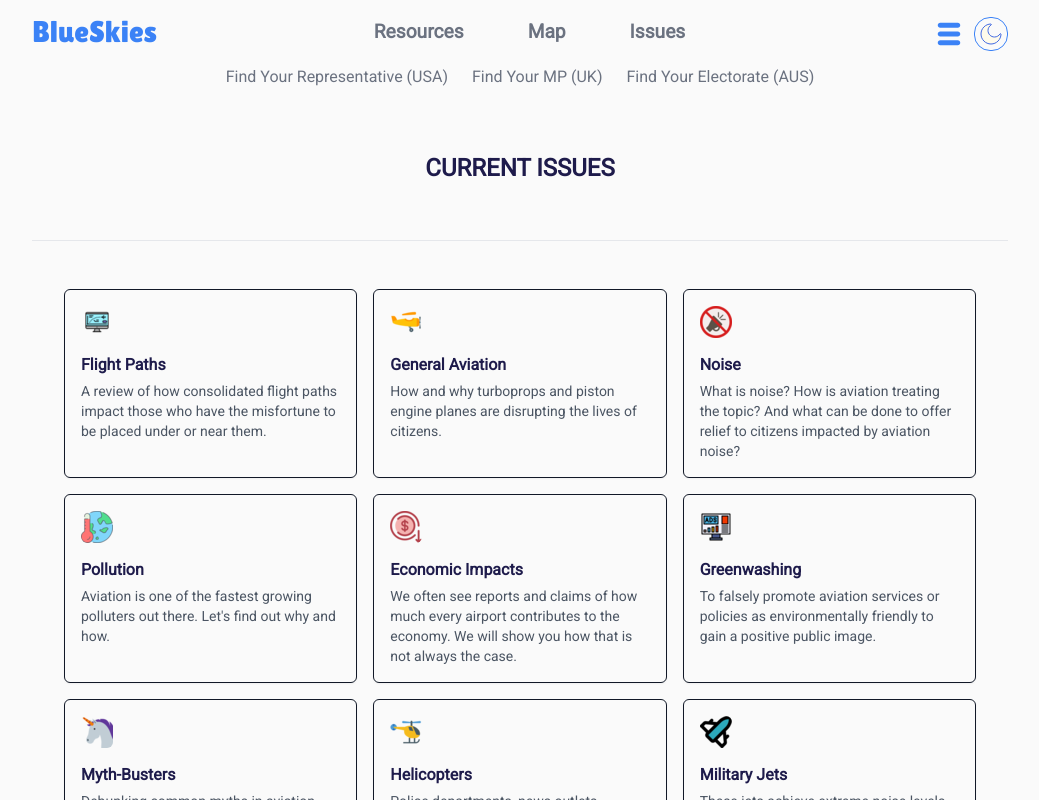
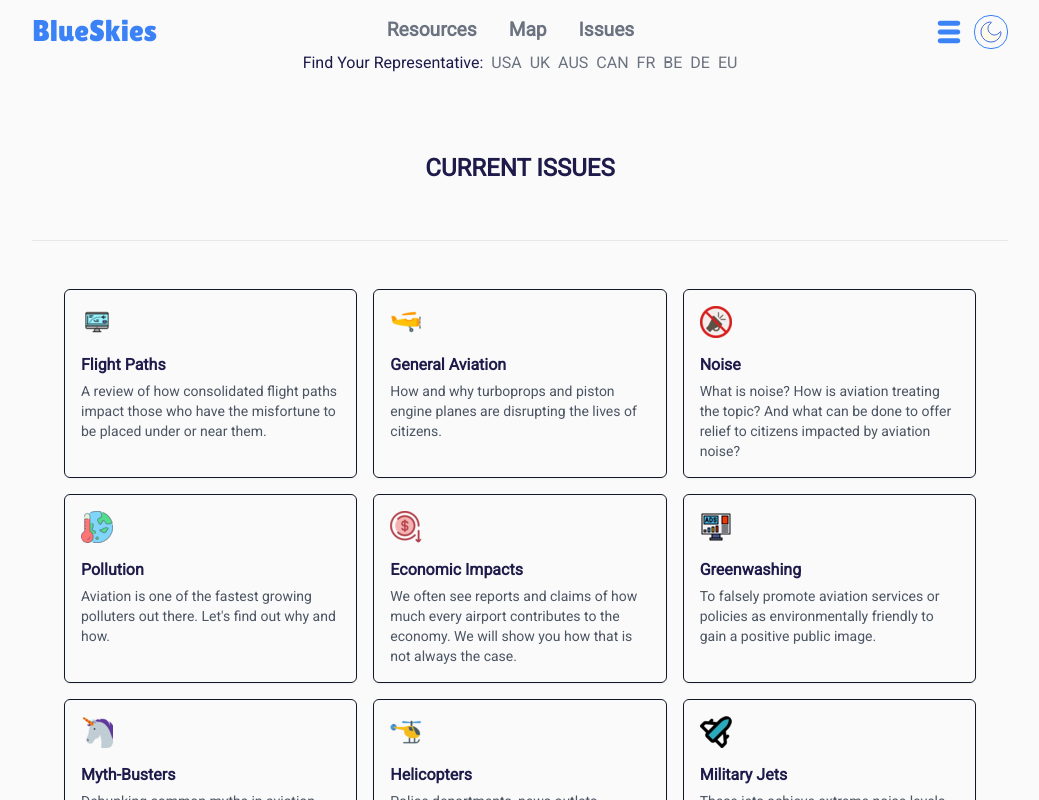
Before and after one commit to Aleshere/blueskies-advocates, a Next.js app: page /issues in a window 1280 px wide. Shown: the top 800 px of the page, without its empty margins (120-1159 px from the left). Built offline with nearby package versions, Linux system fonts and the light colour scheme; no server answers.

Commit message:
fixed navbar

```diff
--- a/app/(client)/(layout with footer)/globals.css
+++ b/app/(client)/(layout with footer)/globals.css
@@ -56,6 +56,10 @@ caption a:hover,
   transition: 0.5s;
 }
 
+.reps-link {
+  list-style-type: none;
+}
+
 .dropdown ul {
   position: relative;
 }
@@ -64,13 +68,18 @@ caption a:hover,
   display: flex;
   align-items: center;
   justify-content: space-between;
-  padding: 0.5rem 1rem;
+  padding: 0 1rem;
   font-size: 1.2rem;
   font-weight: bold;
   transition: 0.3s;
 }
 
-.dropdown-link:hover > a {
+.reps-link > a {
+    transition: 0.3s;
+}
+
+.dropdown-link:hover > a,
+.reps-link:hover > a {
   --tw-text-opacity: 1;
   color: rgb(59 130 246 / var(--tw-text-opacity));
 }
--- a/app/(client)/(layout with footer)/layout.tsx
+++ b/app/(client)/(layout with footer)/layout.tsx
@@ -7,6 +7,7 @@ import Footer from '../../components/Footer';
 import Script from 'next/script';
 import OriginTracker from '../../components/OriginTracker';
 import { GoogleAnalytics } from '@next/third-parties/google';
+
 
 const roboto = Roboto({
   weight: '400',
@@ -36,7 +37,7 @@ export default function RootLayout({
   children: React.ReactNode;
 }>) {
   return (
-    <html lang="en">
+    <html lang="en" suppressHydrationWarning>
       <head>
         <meta property="fb:app_id" content={process.env.FACEBOOK_APP_ID} />
         <GoogleAnalytics gaId={process.env.NEXT_PUBLIC_GA_ID as string} />
@@ -44,7 +45,7 @@ export default function RootLayout({
         <Script src="/assets/scripts/translation.js" strategy="beforeInteractive" />
         <Script src="//translate.google.com/translate_a/element.js?cb=TranslateInit" strategy="afterInteractive" />
       </head>
-      <body className={`${roboto.className} h-full bg-neutral-50 text-indigo-950 dark:bg-[#1F2937] dark:text-[#ECEFF1] dark:selection:bg-purple-500`}>
+      <body className={`${roboto.className} h-full bg-neutral-50 text-indigo-950 dark:bg-[#1F2937] dark:text-[#ECEFF1] dark:selection:bg-blue-500`}>
         <OriginTracker>
           <Provider>
             <Navbar />
--- a/app/(client)/(layout with footer)/posts/[slug]/page.tsx
+++ b/app/(client)/(layout with footer)/posts/[slug]/page.tsx
@@ -106,11 +106,11 @@ const page = async ({ params }: Params) => {
         <div className="mb-6">
           <LanguageSwitcher />
         </div>
-        <span className={`${dateFont?.className} text-blue-500`}>{new Date(post?.publishedAt).toDateString()}</span>
+        <span className={`${dateFont?.className} text-[#93a7c2]`}>{new Date(post?.publishedAt).toDateString()}</span>
         <div className="mt-5">
           {post?.tags?.map(tag => (
             <Link key={tag?._id} href={`/tag/${tag.slug.current}`}>
-              <span className="mr-2 p-1 rounded-sm text-sm lowercase dark:bg-gray-950 border dark:border-gray-900">#{tag.name}</span>
+              <span className="mr-2 p-1 rounded-sm text-sm lowercase dark:bg-[#1F2937] border dark:text-[#93a7c2]">#{tag.name}</span>
             </Link>
           ))}
         </div>
--- a/app/(client)/(layout with footer)/tag/page.tsx
+++ b/app/(client)/(layout with footer)/tag/page.tsx
@@ -71,7 +71,7 @@ const page = async () => {
         {tags?.length > 0 &&
           tags?.map(tag => (
             <Link key={tag?._id} href={`/tag/${tag.slug.current}`}>
-              <div className="mb-2 p-2 text-sm lowercase dark:bg-gray-950 border dark:border-gray-900 hover:text-purple-500">
+              <div className="mb-2 p-2 text-sm lowercase dark:bg-[#1F2937] border dark:border-gray-900 hover:text-blue-500">
                 #{tag.name} ({tag?.postCount})
               </div>
             </Link>
--- a/app/components/Navbar.tsx
+++ b/app/components/Navbar.tsx
@@ -11,7 +11,6 @@ const font = Lilita_One({ weight: '400', subsets: ['latin'] });
 
 const Navbar = () => {
   const [navbar, setNavbar] = useState(false);
-  const [color, setColor] = useState('transparent');
   const [boxShadow, setBoxShadow] = useState('');
 
   const navHandler = () => {
@@ -21,19 +20,18 @@ const Navbar = () => {
   useEffect(() => {
     const changeColor = () => {
         if (window.scrollY >= 90) {
-        setColor('rgb(31 41 55 / var(--tw-bg-opacity))');
           setBoxShadow('0px 3px 12px rgb(0,0,0,0.24)');
         } else {
-        setColor('transparent');
           setBoxShadow('');
         }
     };
     window.addEventListener('scroll', changeColor);
   }, []);
 
+
   return (
-    <div style={{ backgroundColor: `${color}`, boxShadow: `${boxShadow}` }} className="fixed left-0 top-0 w-full z-[499]">
-      <div className="mx-auto max-w-5xl m-auto flex justify-between items-center py-2.5 px-6">
+    <div style={{ backgroundColor: 'inherit', boxShadow: `${boxShadow}` }} className="fixed left-0 top-0 w-full z-[499]">
+      <div className="mx-auto max-w-5xl m-auto flex justify-between items-center pt-2.5 px-6">
         {/* logo */}
         <Link href="/">
           <div className={`${font.className} text-3xl text-blue-500 dark:text-amber-50`}>
@@ -46,17 +44,17 @@ const Navbar = () => {
         <ul className="hidden sm:flex text-zinc-950">
           <div className="flex ">
             <li className="dropdown-link">
-              <Link className="text-gray-500 dark:text-gray-400 mr-8" href="/resources">
+              <Link className="text-gray-500 dark:text-gray-400" href="/resources">
                 Resources
               </Link>
             </li>
             <li className="dropdown-link">
-              <Link className="text-gray-500 dark:text-gray-400 mr-8" href="/map">
+              <Link className="text-gray-500 dark:text-gray-400" href="/map">
                 Map
               </Link>
             </li>
             <li className="dropdown-link">
-              <Link className="text-gray-500 dark:text-gray-400 mr-8" href="/issues">
+              <Link className="text-gray-500 dark:text-gray-400 " href="/issues">
                 Issues
               </Link>
             </li>
@@ -64,7 +62,7 @@ const Navbar = () => {
         </ul>
 
         {/* Mobile Button */}
-        <div className="flex">
+        <div className="flex ml-[70px]">
           <div onClick={navHandler} className="block z-10 mt-[7px] mr-2.5">
             {navbar ? <AiOutlineClose size={30} className="text-white cursor-pointer" /> : <TiThMenu size={30} fill="rgb(59 130 246 / var(--tw-text-opacity))" className="dark:text-gray-400 cursor-pointer" />}
           </div>
@@ -115,16 +113,48 @@ const Navbar = () => {
           </ul>
         </div>
       </div>
-      <div className="mx-auto max-w-5xl m-auto md:flex hidden justify-center items-center">
-        <Link className="text-gray-500 dark:text-gray-400 mr-6" href="https://www.govtrack.us/congress/members/map">
-          Find Your Representative (USA)
+      <div className="mx-auto max-w-5xl mb-3 m-auto md:flex hidden justify-center items-center px-6">
+        <div>Find Your Representative:</div>
+        <li className="reps-link">
+          <Link className="text-gray-500 dark:text-gray-400 pl-2" href="https://www.govtrack.us/congress/members/map">
+            USA
           </Link>
-        <Link className="text-gray-500 dark:text-gray-400 mr-6" href="https://members.parliament.uk/FindYourMP">
-          Find Your MP (UK)
+        </li>
+        <li className="reps-link">
+          <Link className="text-gray-500 dark:text-gray-400 px-2" href="https://members.parliament.uk/FindYourMP">
+            UK
           </Link>
+        </li>
+        <li className="reps-link">
           <Link className="text-gray-500 dark:text-gray-400" href="https://electorate.aec.gov.au/">
-          Find Your Electorate (AUS)
+            AUS
           </Link>
+        </li>
+        <li className="reps-link">
+          <Link className="text-gray-500 dark:text-gray-400 px-2" href="https://www.ourcommons.ca/Members/en">
+            CAN
+          </Link>
+        </li>
+        <li className="reps-link">
+          <Link className="text-gray-500 dark:text-gray-400 pr-2" href="https://www.assemblee-nationale.fr/dyn/vos-deputes">
+            FR
+          </Link>
+        </li>
+        <li className="reps-link">
+          <Link className="text-gray-500 dark:text-gray-400" href="https://www.dekamer.be/kvvcr/showpage.cfm?section=/depute&language=fr&cfm=cvlist54.cfm?sorttype=name&legis=56">
+            BE
+          </Link>
+        </li>
+        <li className="reps-link">
+          <Link className="text-gray-500 dark:text-gray-400 px-2" href="https://www.bundestag.de/en/members">
+            DE
+          </Link>
+        </li>
+        <li className="reps-link">
+          <Link className="text-gray-500 dark:text-gray-400" href="https://www.europarl.europa.eu/meps/en/home">
+            EU
+          </Link>
+        </li>
       </div>
     </div>
   );
--- a/app/utils/Provider.tsx
+++ b/app/utils/Provider.tsx
@@ -1,12 +1,26 @@
 "use client"
 
 import React from "react";
-import { ThemeProvider } from "next-themes"
+// import { ThemeProvider } from "next-themes"
+import { ThemeProvider as NextThemesProvider } from 'next-themes';
+import { type ThemeProviderProps } from 'next-themes/dist/types';
 
 interface Props {
     children: React.ReactNode;
 }
 
-export const Provider = ({ children }: Props ) => {
-    return <ThemeProvider attribute="class">{children}</ThemeProvider>
+// export const Provider = ({ children }: Props ) => {
+//     return (
+//       <ThemeProvider attribute="class">
+//         {children}
+//       </ThemeProvider>
+//     );
+// }
+
+export function Provider({ children, ...props }: ThemeProviderProps) {
+  return (
+    <NextThemesProvider attribute="class" {...props}>
+      {children}
+    </NextThemesProvider>
+  );
 }
```
Lines whose indentation alone changed are shown as unchanged.
